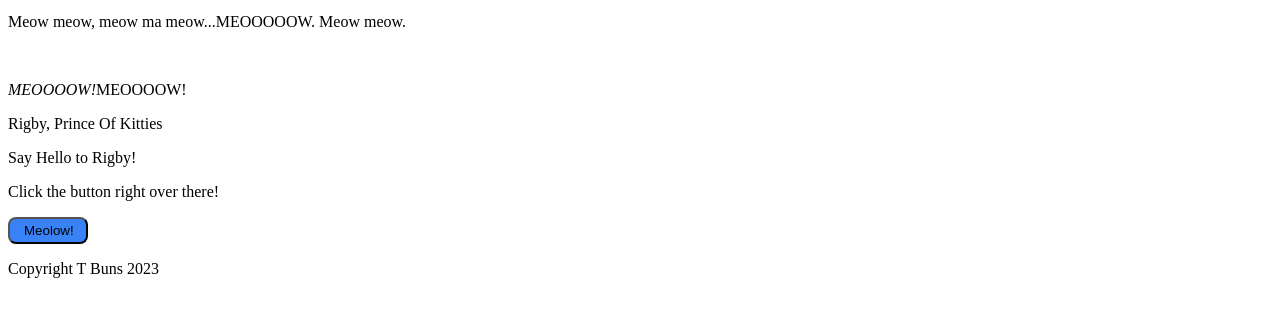
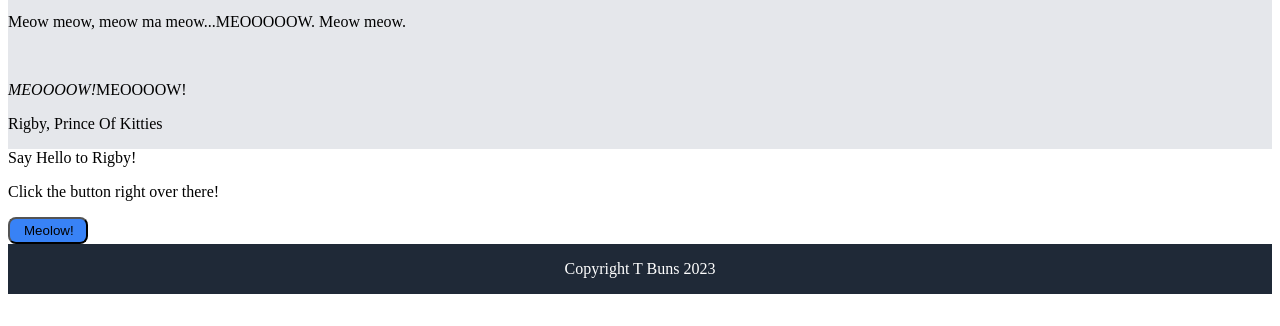
Before and after one commit to Turtlewords/landing_page, a plain HTML site: page index.html in a window 1280 px wide. Shown: the part 490-816 px from the top of the page. Drawn offline with Linux system fonts and the light colour scheme.

Commit message:
Edited stylesheet further

```diff
--- a/styles.css
+++ b/styles.css
@@ -97,3 +97,20 @@ h3 {
 #Rigby, #Rigby2, #Rigby3, #Rigby4 {
     border-radius: 10px;
 }
+
+.cardthree {
+    background-color: #E5E7EB;
+}
+
+
+
+
+
+
+
+
+footer {
+    text-align: center;
+    background-color: #1F2937;
+    color: white;
+}
```
